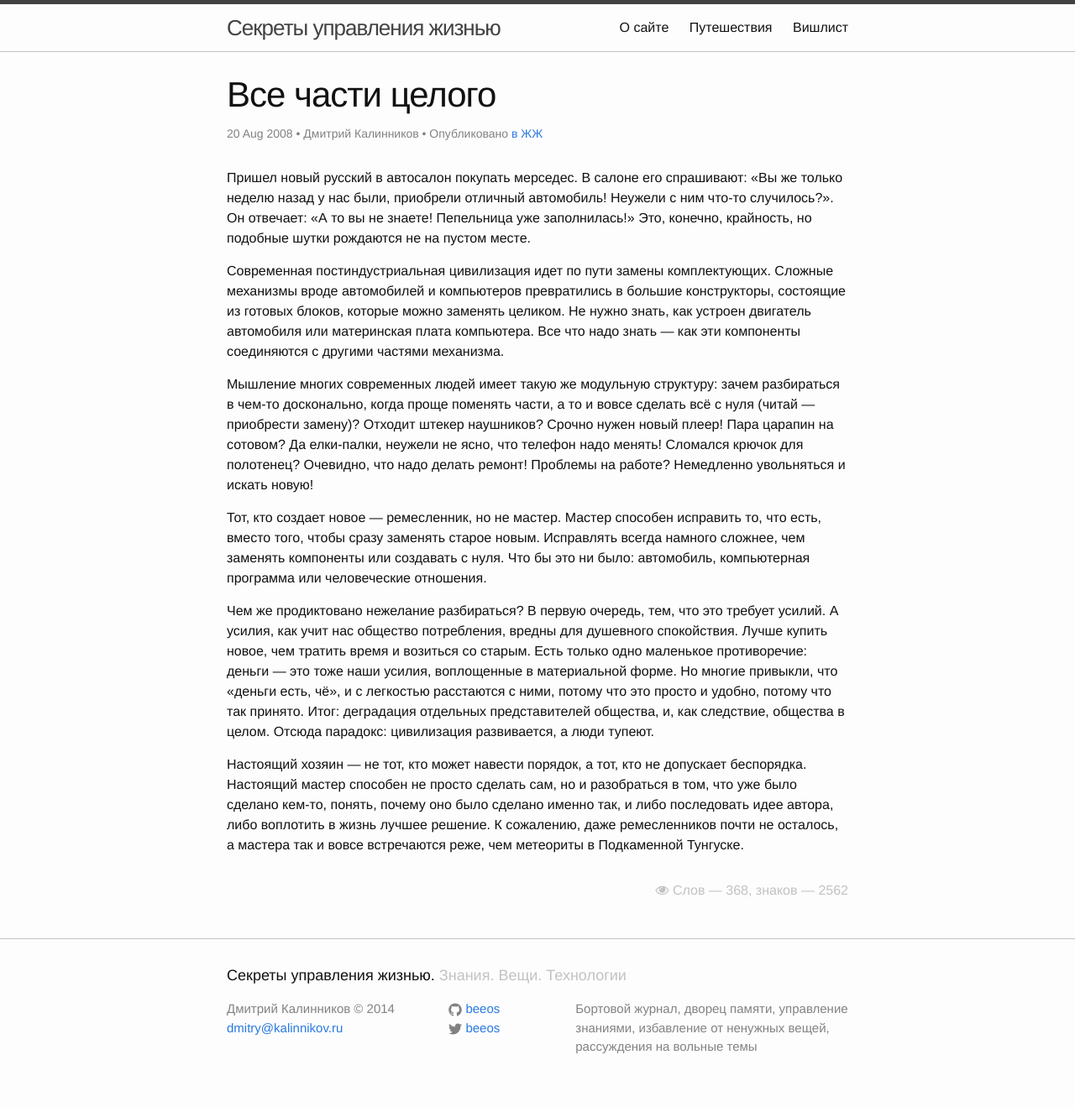
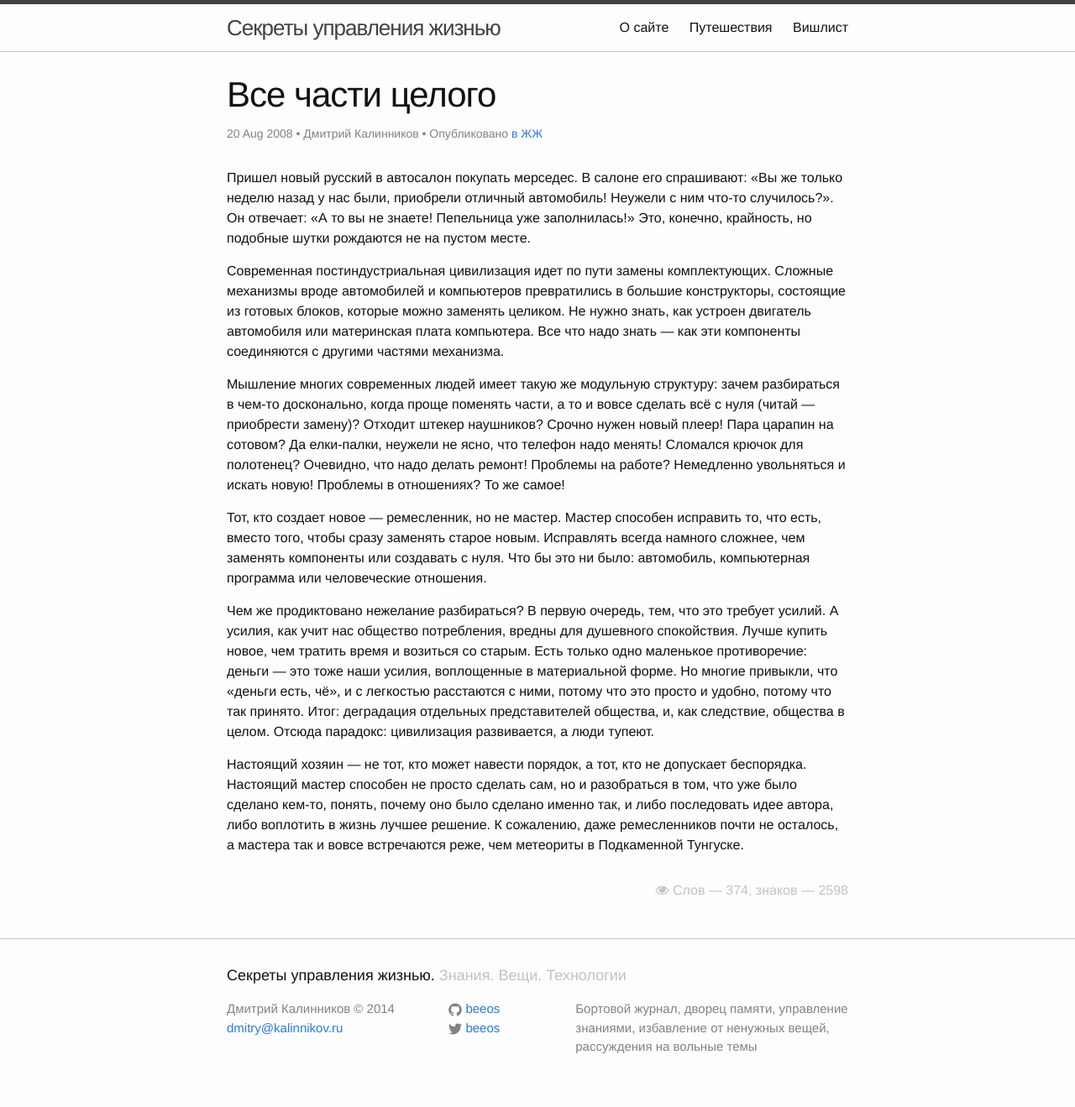
Before and after one commit to beeos/beeos.github.io, a Jekyll site: the page built from _posts/2008-08-20-all-parts-of-a-thing.markdown, in a window 1280 px wide. Shown: the whole page at 84% size. Built offline with Jekyll 4.4.1, drawn with Linux system fonts in a browser that asks for light colours; nearby versions of some CDN libraries; library files that are not in the unit come from our copies.

Commit message:
Adding some 'relationship' statement

```diff
--- a/_posts/2008-08-20-all-parts-of-a-thing.markdown
+++ b/_posts/2008-08-20-all-parts-of-a-thing.markdown
@@ -11,7 +11,7 @@ originally-posted-at: в ЖЖ
 
 Современная постиндустриальная цивилизация идет по пути замены комплектующих. Сложные механизмы вроде автомобилей и компьютеров превратились в большие конструкторы, состоящие из готовых блоков, которые можно заменять целиком. Не нужно знать, как устроен двигатель автомобиля или материнская плата компьютера. Все что надо знать — как эти компоненты соединяются с другими частями механизма.
 
-Мышление многих современных людей имеет такую же модульную структуру: зачем разбираться в чем-то досконально, когда проще поменять части, а то и вовсе сделать всё с нуля (читай — приобрести замену)? Отходит штекер наушников? Срочно нужен новый плеер! Пара царапин на сотовом? Да елки-палки, неужели не ясно, что телефон надо менять! Сломался крючок для полотенец? Очевидно, что надо делать ремонт! Проблемы на работе? Немедленно увольняться и искать новую!
+Мышление многих современных людей имеет такую же модульную структуру: зачем разбираться в чем-то досконально, когда проще поменять части, а то и вовсе сделать всё с нуля (читай — приобрести замену)? Отходит штекер наушников? Срочно нужен новый плеер! Пара царапин на сотовом? Да елки-палки, неужели не ясно, что телефон надо менять! Сломался крючок для полотенец? Очевидно, что надо делать ремонт! Проблемы на работе? Немедленно увольняться и искать новую! Проблемы в отношениях? То же самое!
 
 Тот, кто создает новое — ремесленник, но не мастер. Мастер способен исправить то, что есть, вместо того, чтобы сразу заменять старое новым. Исправлять всегда намного сложнее, чем заменять компоненты или создавать с нуля. Что бы это ни было: автомобиль, компьютерная программа или человеческие отношения.
 
```
